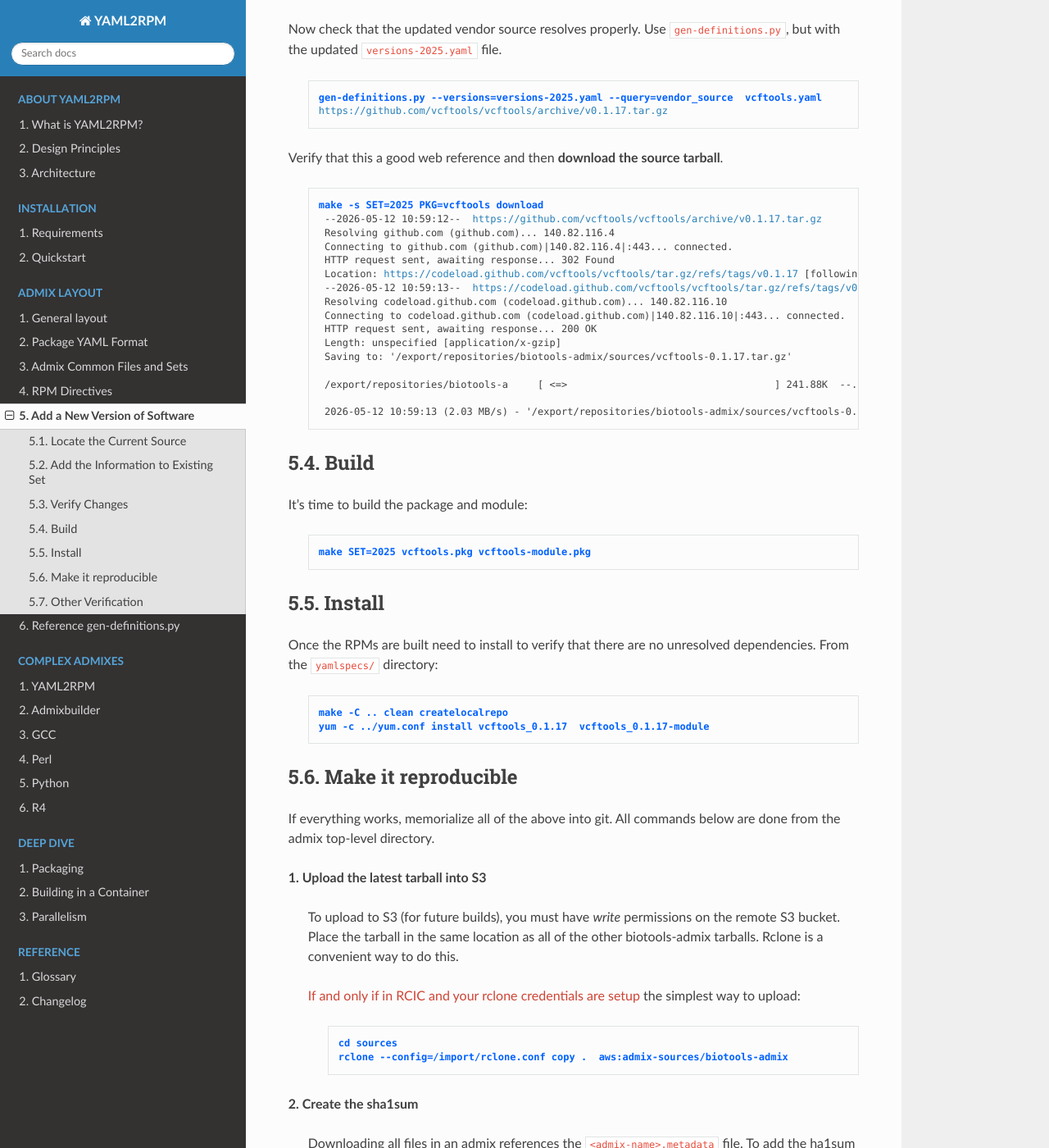
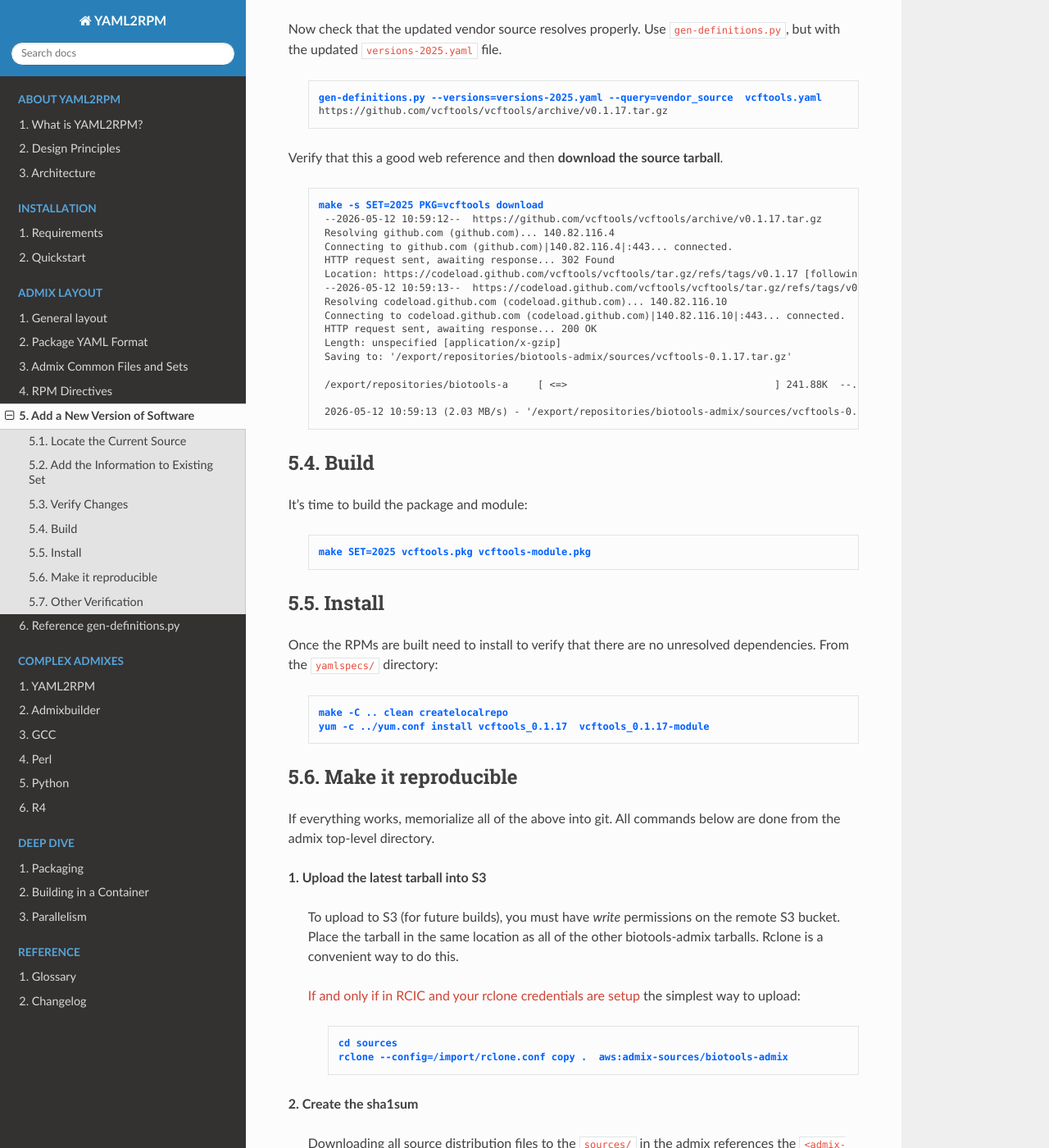
Before and after one commit to RCIC-UCI-Public/yaml2rpm-docs, a Sphinx documentation site: the page built from docs/source/yamlformat/add-version.rst, in a window 1280 px wide and 1400 px high, scrolled down 1897 px. Shown: the whole window at 82% size. Built offline with Sphinx 7.4.7 and the Read the Docs theme 3.1.0, drawn with Linux system fonts in a browser that asks for light colours; some of the changed text lies outside the part shown.

Commit message:
so not colorize  links in the command output

```diff
--- a/docs/source/yamlformat/add-version.rst
+++ b/docs/source/yamlformat/add-version.rst
@@ -29,9 +29,8 @@ Vcftools is only referenced in the base set. One can use ``gen-definitions.py``
 as follows
 
   .. parsed-literal::
-
      :command:`gen-definitions.py --query=vendor_source  vcftools.yaml`
-     https://github.com/vcftools/vcftools/archive/v0.1.16.tar.gz
+     \https://github.com/vcftools/vcftools/archive/v0.1.16.tar.gz
 
 Open a browser and visit the git repository and see if there is an additional release.
 
@@ -95,19 +94,19 @@ the updated ``versions-2025.yaml`` file.
   .. parsed-literal::
 
      :command:`gen-definitions.py --versions=versions-2025.yaml --query=vendor_source  vcftools.yaml`
-     https://github.com/vcftools/vcftools/archive/v0.1.17.tar.gz
+     \https://github.com/vcftools/vcftools/archive/v0.1.17.tar.gz
 
 Verify that this a good web reference and then **download the source tarball**.
 
   .. parsed-literal::
 
      :command:`make -s SET=2025 PKG=vcftools download`
-      --2026-05-12 10:59:12--  https://github.com/vcftools/vcftools/archive/v0.1.17.tar.gz
+      --2026-05-12 10:59:12--  \https://github.com/vcftools/vcftools/archive/v0.1.17.tar.gz
       Resolving github.com (github.com)... 140.82.116.4
       Connecting to github.com (github.com)|140.82.116.4|:443... connected.
       HTTP request sent, awaiting response... 302 Found
-      Location: https://codeload.github.com/vcftools/vcftools/tar.gz/refs/tags/v0.1.17 [following]
-      --2026-05-12 10:59:13--  https://codeload.github.com/vcftools/vcftools/tar.gz/refs/tags/v0.1.17
+      Location: \https://codeload.github.com/vcftools/vcftools/tar.gz/refs/tags/v0.1.17 [following]
+      --2026-05-12 10:59:13--  \https://codeload.github.com/vcftools/vcftools/tar.gz/refs/tags/v0.1.17
       Resolving codeload.github.com (codeload.github.com)... 140.82.116.10
       Connecting to codeload.github.com (codeload.github.com)|140.82.116.10|:443... connected.
       HTTP request sent, awaiting response... 200 OK
@@ -156,15 +155,15 @@ All commands below are done from the admix top-level directory.
 
 **2. Create the sha1sum**
 
-  Downloading all files in an admix references the ``<admix-name>.metadata`` file.
-  To add the ha1sum of the latest tarball to the admix metadata file:
+  Downloading all source distribution files to the ``sources/`` in the admix references the ``<admix-name>.metadata`` file.
+  To add the sha1sum of the latest tarball to the admix metadata file:
 
     .. parsed-literal::
        :command:`sha1sum sources/vcftools-0.1.17.tar.gz >> .biotools-admix.metadata`
 
 **3. Update the admix rpmdb**
 
-  To add the info about new RPMS to the existing admix rpmdb file:
+  To add the info about new RPMS to the existing admix RPM database file:
 
     .. parsed-literal::
        :command:`make -s admixdb`
```
